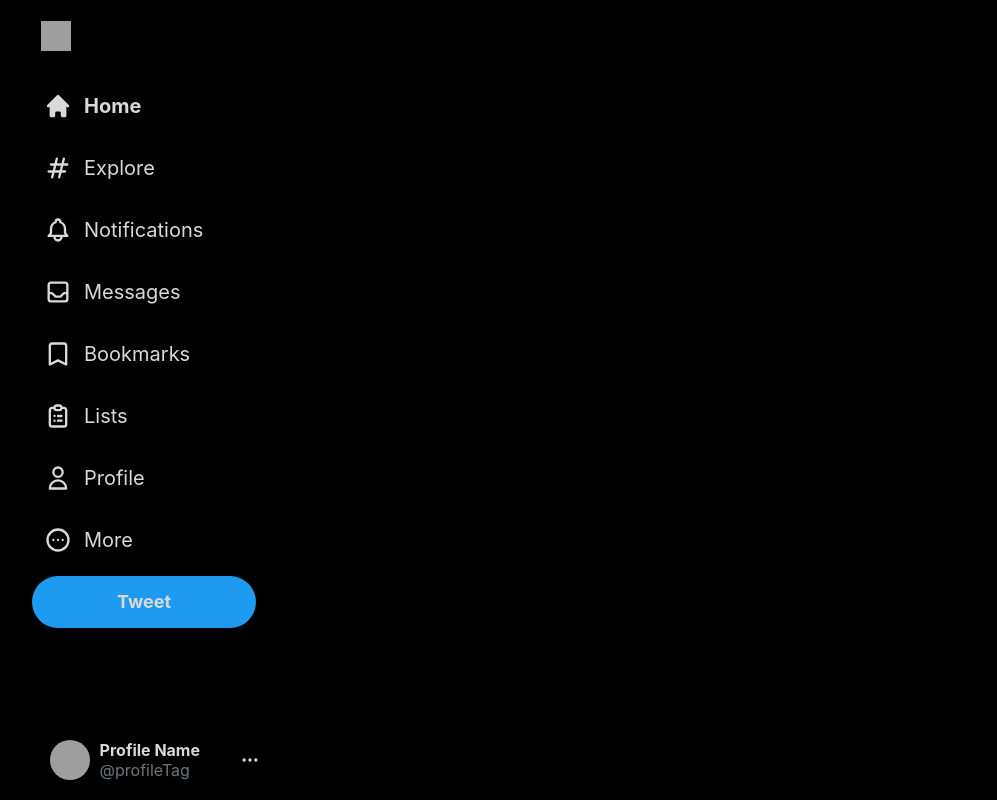
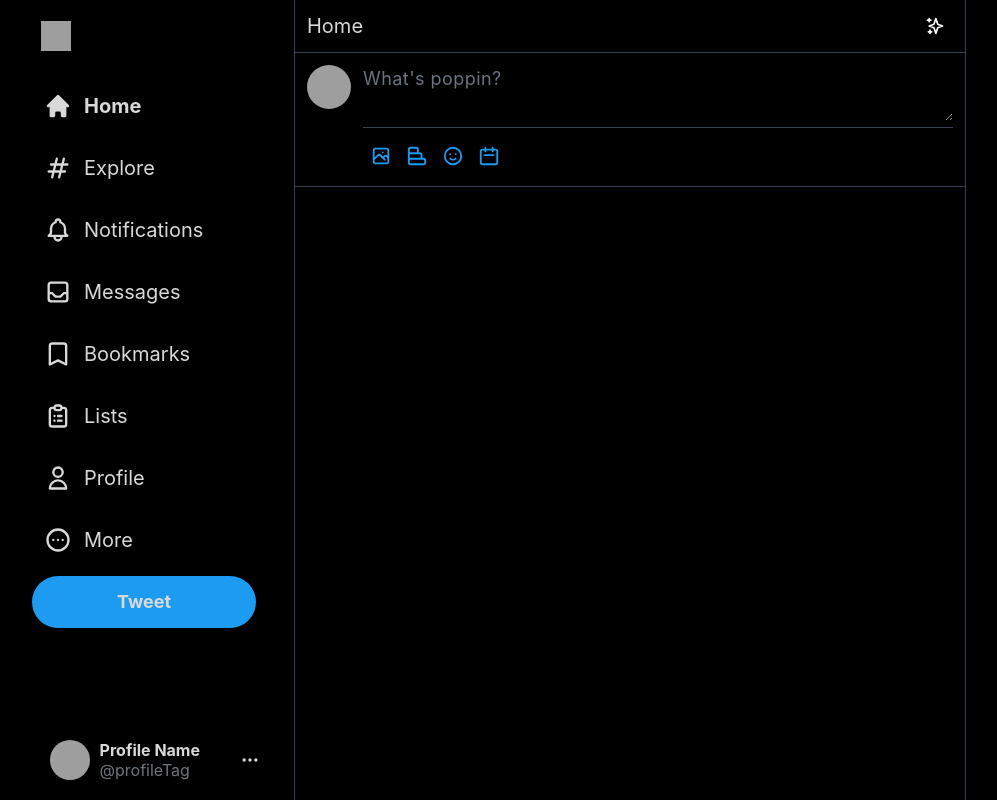
Before and after one commit to HelLuv/twitter-firebase, a Next.js app: page / in a window 1280 px wide. Shown: the whole page, without its empty margins (76-1073 px from the left). Built offline with nearby package versions, Linux system fonts and the light colour scheme; grey boxes are pictures that could not be loaded.

Commit message:
input WIP, added image picker into input, start with emojis and text

```diff
--- /dev/null
+++ b/components/Feeds/index.tsx
@@ -0,0 +1,27 @@
+import * as React from 'react';
+import {SparklesIcon} from "@heroicons/react/outline";
+import {Input} from "../index";
+
+interface FeedsProps {
+
+}
+
+const Feeds: React.FC<FeedsProps> = ({}) => {
+  // TODO: Feeds
+  return (
+    <div className="text-white flex-grow border-l border-r
+     border-gray-700 max-w-2xl sm:ml-[73px] xl:ml-[370px]">
+      <div className="text-[#d9d9d9] flex items-center sm:justify-between
+       py-2 px-3 sticky top-0 z-50 bg-black border-b border-gray-700">
+        <h2 className="text-lg sm:text-xl fond-bold">Home</h2>
+        <div className="hoverAnimation w-9 h-9 flex items-center
+         justify-center xl:px-0 ml-auto">
+          <SparklesIcon className="h-5 text-white"/>
+        </div>
+      </div>
+      <Input/>
+    </div>
+  )
+};
+
+export default React.memo<FeedsProps>(Feeds);
--- /dev/null
+++ b/components/Input/index.tsx
@@ -0,0 +1,97 @@
+import * as React from 'react';
+import {CalendarIcon, ChartBarIcon, EmojiHappyIcon, PhotographIcon, XIcon} from "@heroicons/react/outline";
+
+interface InputProps {
+
+}
+
+const Input: React.FC<InputProps> = ({}) => {
+  const [input, setInput] = React.useState<string>("");
+  const [selectedFile, setSelectedFile] = React.useState<string | null>(null);
+  const [isShowEmojis, setIsShowEmojis] = React.useState<boolean>(false);
+  const filePickerRef = React.useRef<HTMLInputElement>(null);
+
+  const onInputChange = (e: React.ChangeEvent<HTMLTextAreaElement>) => {
+    setInput(e.target.value);
+  }
+
+  const addImageToPost = (e: React.ChangeEvent<HTMLInputElement>) => {
+    const reader = new FileReader();
+    if (e.target.files?.length) {
+      reader.readAsDataURL(e.target.files[0]);
+    }
+
+    reader.onload = (readerEvent) => {
+      setSelectedFile(readerEvent.target?.result as string);
+    }
+  }
+
+  return (
+    <div className={`border-b border-gray-700 p-3 flex space-x-3 overflow-y-scroll`}>
+      <img
+        className="h-11 w-11 rounded-full cursor-pointer"
+        src="https://lh3.googleusercontent.com/ogw/ADea4I5Aafifqv-1BMMbYMQrr2sQZqwOIwG1hGzD6EaB=s32-c-mo"
+        alt="profile image"
+      />
+      <div className="w-full divide-y divide-gray-700">
+        <div className={``}>
+          <textarea
+            value={input}
+            rows={2}
+            onChange={e => onInputChange(e)}
+            placeholder="What's poppin?"
+            className="bg-transparent outline-none text-[#d9d9d9] text-lg
+             placeholder-gray-500 tracking-wide w-full min-h-[50px]"
+          />
+
+          {selectedFile && (
+            <div className="relative">
+              <div className="absolute w-8 h-8 bg-[#15181c] hover:bg-[#272c26]
+                    bg-opacity-75 rounded-full flex items-center justify-center top-1
+                    left-1 cursor-pointer"
+                   onClick={() => setSelectedFile(null)}>
+                <XIcon className="text-white h-5"/>
+              </div>
+              <img
+                src={selectedFile}
+                alt="uploaded image"
+                className="rounded-2xl max-h-80 object-contain"/>
+            </div>
+          )}
+        </div>
+
+        <div className="flex items-center justify-between pt-2.5">
+          <div className="flex items-center">
+            <div
+              className="icon"
+              onClick={() => filePickerRef.current?.click()}
+            >
+              <PhotographIcon className="text-[#1d9bf0] h-[22px]"/>
+              <input
+                type="file"
+                ref={filePickerRef}
+                onChange={addImageToPost}
+                hidden
+              />
+            </div>
+
+            <div className="icon rotate-90">
+              <ChartBarIcon className="text-[#1d9bf0] h-[22px]"/>
+            </div>
+
+            <div className="icon" onClick={() => setIsShowEmojis(!isShowEmojis)}>
+              <EmojiHappyIcon className="text-[#1d9bf0] h-[22px]"/>
+            </div>
+
+            <div className="icon">
+              <CalendarIcon className="text-[#1d9bf0] h-[22px]"/>
+            </div>
+
+          </div>
+        </div>
+      </div>
+    </div>
+  )
+};
+
+export default React.memo<InputProps>(Input);
--- a/components/index.ts
+++ b/components/index.ts
@@ -1,2 +1,4 @@
 export {default as Sidebar} from "./Sidebar";
 export {default as SidebarLink} from "./SidebarLink";
+export {default as Feeds} from "./Feeds";
+export {default as Input} from "./Input";
--- a/package.json
+++ b/package.json
@@ -17,7 +17,8 @@
     "@heroicons/react": "^1.0.6",
     "next": "12.1.5",
     "react": "18.1.0",
-    "react-dom": "18.1.0"
+    "react-dom": "18.1.0",
+    "tailwind-scrollbar-hide": "^1.1.7"
   },
   "devDependencies": {
     "@types/node": "17.0.30",
--- a/pages/index.tsx
+++ b/pages/index.tsx
@@ -1,6 +1,6 @@
 import type {NextPage} from 'next'
 import Head from 'next/head'
-import {Sidebar} from "../components";
+import {Feeds, Sidebar} from "../components";
 
 const Home: NextPage = () => {
   return (
@@ -13,7 +13,7 @@ const Home: NextPage = () => {
 
       <main className="bg-black min-h-screen flex max-w-[1500px] mx-auto">
         <Sidebar/>
-        {/*  Feeds */}
+        <Feeds/>
         {/*  Widgets */}
 
         {/*  Modal */}
--- a/styles/globals.css
+++ b/styles/globals.css
@@ -31,4 +31,9 @@ a {
         cursor-pointer w-[52px] h-[52px] xl:w-auto xl:h-auto xl:py-3 xl:px-4
         transition duration-200 ease-out
     }
+
+    .icon {
+        @apply cursor-pointer w-9 h-9 hover:bg-[#1d9bf0] hover:bg-opacity-10
+        flex items-center justify-center rounded-full transition ease-out
+    }
 }
```
Also changed, not shown: 1 other file (tests, documents, lock files or other folders).
